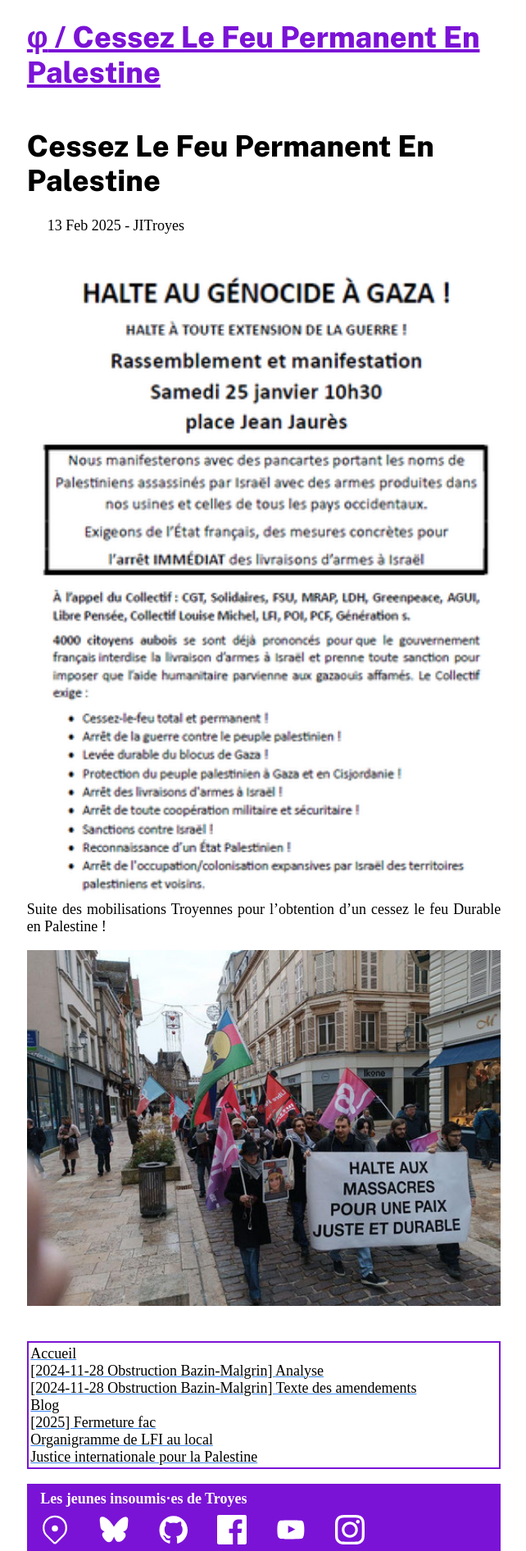
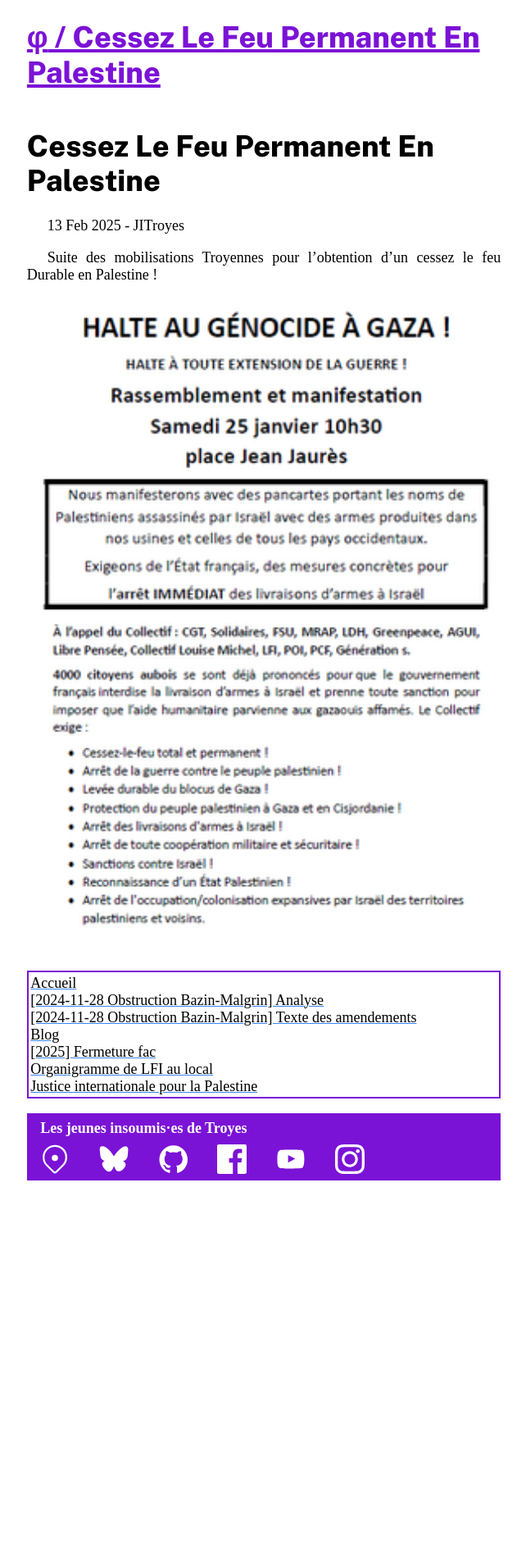
Before and after one commit to jitroyes/jitroyes.github.io, a Jekyll site: the page built from _posts/2025-02-13-Cessez-le-Feu-Permanent-en-Palestine.md, in a window 1280 px wide. Shown: the whole page at 82% size, without its empty margins (318-960 px from the left). Built offline with Jekyll 4.4.1, drawn with Linux system fonts in a browser that asks for light colours; some web fonts are replaced; after the commit the page ends 1440 px from its top, so only the background shows below that.

Commit message:
remove photo

```diff
--- a/_posts/2025-02-13-Cessez-le-Feu-Permanent-en-Palestine.md
+++ b/_posts/2025-02-13-Cessez-le-Feu-Permanent-en-Palestine.md
@@ -7,8 +7,6 @@ keywords:
   - get rich quick
 ---
 
-![tract](/assets/2025-02-22-tract-palestine.png)
+
 Suite des mobilisations Troyennes pour l'obtention d'un cessez le feu Durable en Palestine !
-
-
-![palestine](/assets/2025-02-22-palestine.jpg)
+![palestine](/assets/2025-02-22-tract-palestine.png)
```
Also changed, not shown: assets/2025-02-22-palestine.jpg (deleted).
